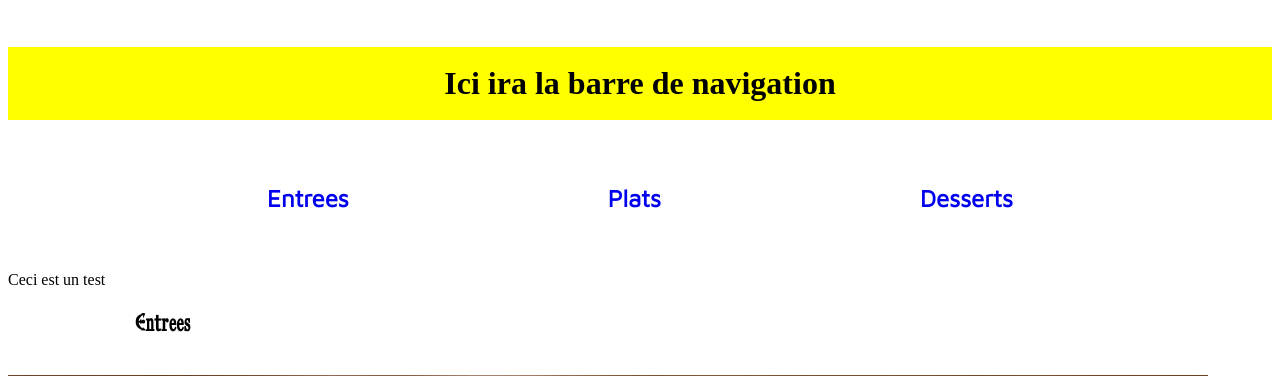
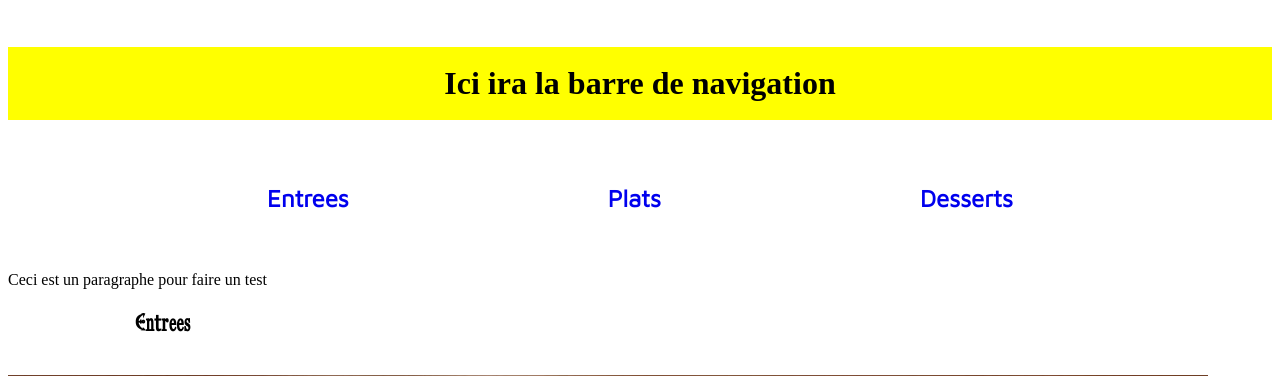
Before and after one commit to yoyodes1000/Projet-Resto-Baratie, a PHP site: page /MenusTest.php in a window 1280 px wide. Shown: the top 376 px of the page. Run offline with PHP 8.4, Linux system fonts and the light colour scheme.

Commit message:
Test n 3333333

```diff
--- a/MenusTest.php
+++ b/MenusTest.php
@@ -26,7 +26,7 @@
     <li><a href="#Desserts">Desserts</a></li>
 </ul> <br>
 
-<p>Ceci est un test</p>
+<p>Ceci est un paragraphe pour faire un test</p>
 
 
 <h2 id="Starters">Entrees</h2><br>
```
